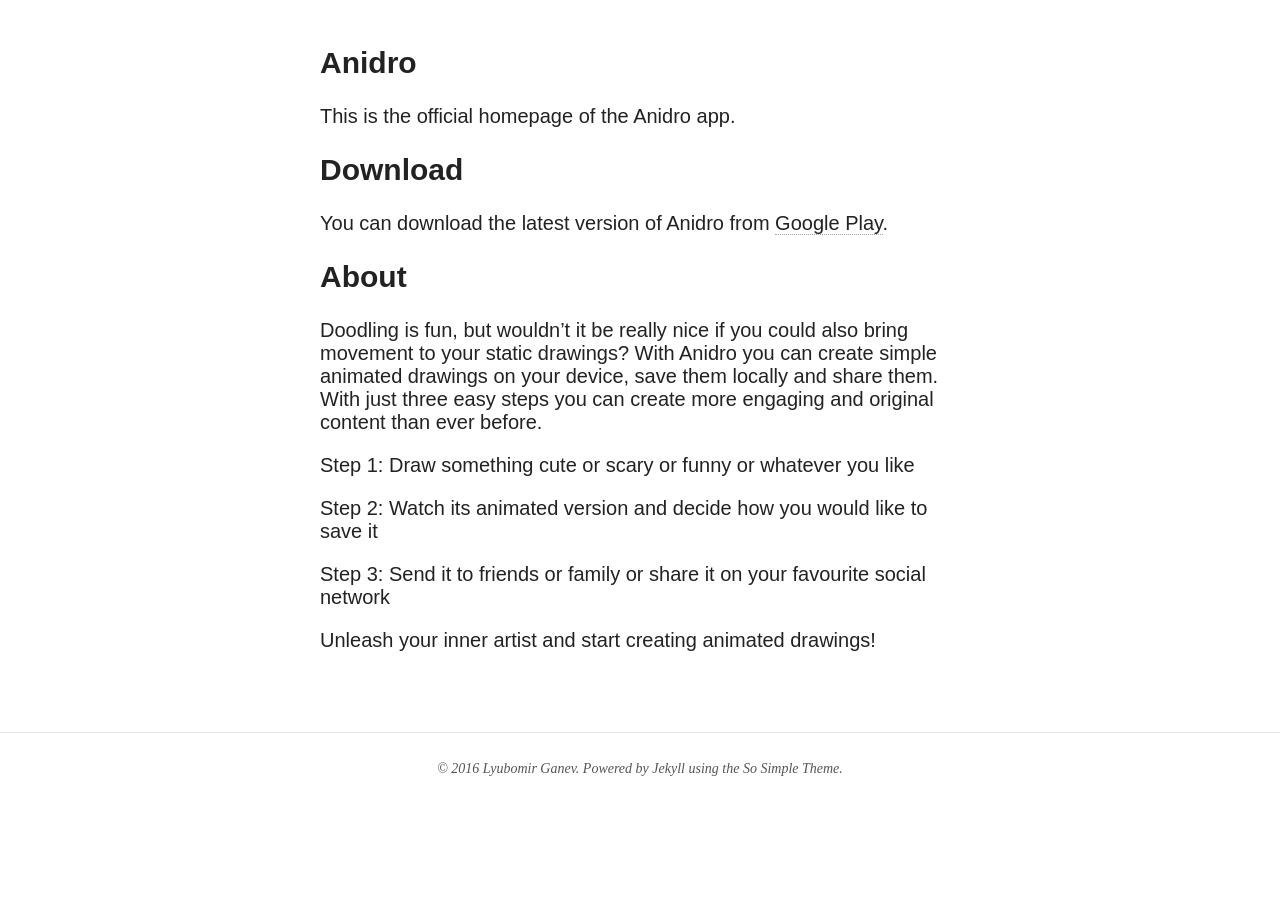
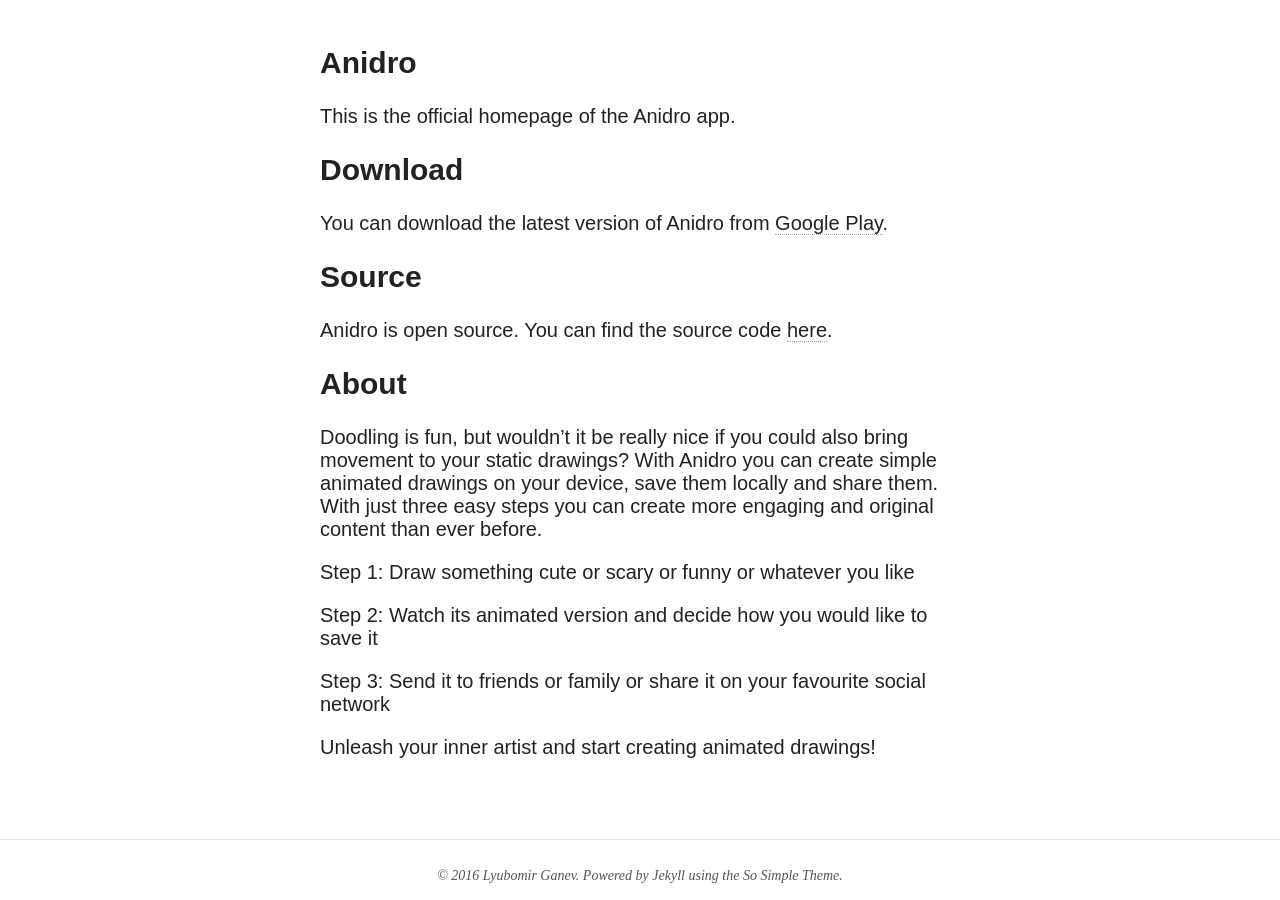
Before and after one commit to luboganev/anidro, a Jekyll site: the page built from about.md, in a window 1280 px wide and 900 px high, scrolled down 545 px. Built offline with Jekyll 4.4.1, drawn with Linux system fonts in a browser that asks for light colours; nearby versions of some CDN libraries; before the commit the page ends 1424 px from its top, so only the background shows below that.

Commit message:
Add paragraph with link to source

```diff
--- a/about.md
+++ b/about.md
@@ -16,6 +16,11 @@ Download
 
 You can download the latest version of Anidro from [Google Play](https://play.google.com/store/apps/details?id=app.anidro).
 
+Source
+--------
+
+Anidro is open source. You can find the source code [here](https://github.com/luboganev/anidro-open-source).
+
 About
 -----
 
```
